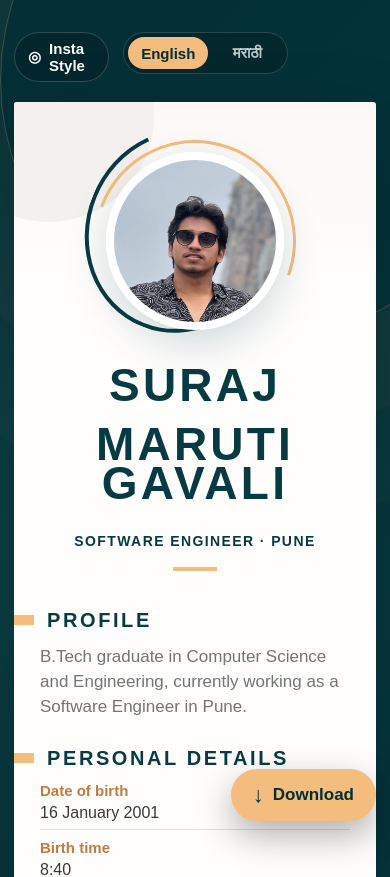
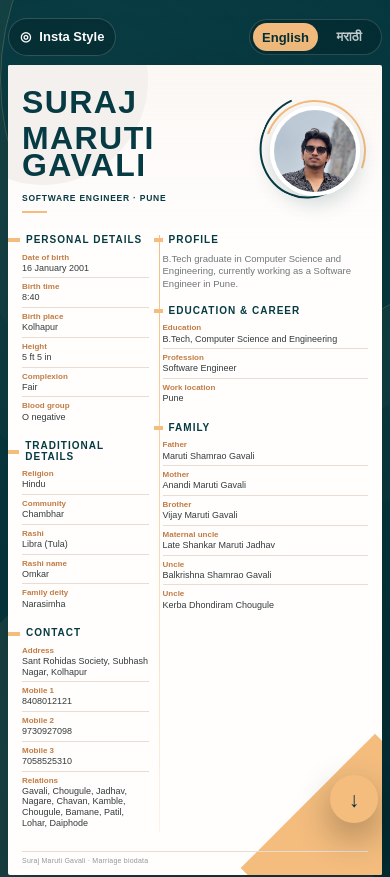
Before and after one commit to SurajGavali/biodata, a Next.js app: page / in a window 390 px wide. Shown: the top 877 px of the page. Built offline with nearby package versions, Linux system fonts and the light colour scheme; a web font is replaced by a local one.

Commit message:
Improve mobile biodata layout

```diff
--- a/src/app/globals.css
+++ b/src/app/globals.css
@@ -450,6 +450,10 @@ a:focus-visible {
   background: linear-gradient(var(--peach), rgba(244, 189, 126, 0.25));
 }
 
+.mobileContentGrid {
+  display: none;
+}
+
 .column {
   display: flex;
   flex-direction: column;
@@ -751,108 +755,286 @@ a:focus-visible {
 
 @media (max-width: 700px) {
   .pageShell {
-    padding: 32px 14px 48px;
+    padding: 18px 8px 34px;
   }
 
   .pageIntro {
     justify-content: flex-start;
+    margin-bottom: 9px;
   }
 
   .controls,
   .languageControl {
     width: 100%;
-    align-items: flex-start;
+    align-items: center;
   }
 
   .languageControl {
-    flex-direction: column;
-    gap: 7px;
+    width: auto;
+    flex-direction: row;
+    gap: 6px;
+  }
+
+  .controls {
+    gap: 8px;
+    justify-content: space-between;
+  }
+
+  .styleSwitch {
+    min-height: 38px;
+    padding: 6px 11px;
+    font-size: 13px;
+    line-height: 1.05;
+  }
+
+  .segmentedControl {
+    gap: 2px;
+    padding: 3px;
+  }
+
+  .segmentedControl button {
+    min-width: 58px;
+    padding: 6px 9px;
+    font-size: 13px;
   }
 
   .floatingDownload {
-    right: max(14px, env(safe-area-inset-right));
-    bottom: max(14px, env(safe-area-inset-bottom));
+    right: max(12px, env(safe-area-inset-right));
+    bottom: max(12px, env(safe-area-inset-bottom));
   }
 
-  .biodataSheet {
-    min-height: 0;
-    padding: 34px 26px 76px;
+  .floatingDownloadButton {
+    justify-content: center;
+    width: 48px;
+    min-height: 48px;
+    padding: 0;
   }
 
-  .profileHeader {
-    grid-template-columns: 1fr;
-    gap: 20px;
-    justify-items: center;
-    margin-bottom: 38px;
-    text-align: center;
+  .floatingDownloadButton > span:first-child {
+    font-size: 21px;
   }
 
-  .portraitOrbits {
-    width: 210px;
-    height: 210px;
+  .downloadButtonLabel {
+    position: absolute;
+    overflow: hidden;
+    width: 1px;
+    height: 1px;
+    clip: rect(0 0 0 0);
+    white-space: nowrap;
   }
 
-  .portraitFrame {
-    width: 178px;
-    height: 178px;
+  .downloadMenu {
+    width: min(205px, calc(100vw - 24px));
   }
 
-  .identity h1,
-  [lang="mr"] .identity h1 {
-    align-items: center;
-    font-size: 46px;
-    line-height: 0.86;
+  .sheetWrapper .biodataSheet:not(.exportSheet) {
+    min-height: 0;
+    padding: 20px 14px 43px;
+    border-radius: 2px;
   }
 
-  .headline {
-    font-size: 14px;
-    letter-spacing: 0.1em;
+  .sheetWrapper .profileHeader {
+    grid-template-areas: "identity portrait";
+    grid-template-columns: minmax(0, 1.55fr) minmax(102px, 0.85fr);
+    gap: 9px;
+    align-items: center;
+    min-height: 132px;
+    margin-bottom: 18px;
+    text-align: left;
   }
 
-  .titleRule {
-    margin-inline: auto;
+  .sheetWrapper .portraitOrbits {
+    grid-area: portrait;
+    width: 118px;
+    height: 118px;
+    justify-self: end;
   }
 
-  .contentGrid {
-    grid-template-columns: 1fr;
-    gap: 28px;
+  .sheetWrapper .portraitFrame {
+    width: 99px;
+    height: 99px;
+    border-width: 4px;
+    box-shadow: 0 8px 20px rgba(7, 59, 67, 0.18);
   }
 
-  .contentGrid::after {
+  .sheetWrapper .orbitOne {
+    inset: 2px;
+    border-width: 2px;
+  }
+
+  .sheetWrapper .orbitTwo {
+    inset: -3px 10px 5px -2px;
+    border-width: 2px;
+  }
+
+  .sheetWrapper .identity {
+    grid-area: identity;
+  }
+
+  .sheetWrapper .identity h1,
+  .sheetWrapper [lang="mr"] .identity h1 {
+    align-items: flex-start;
+    font-size: clamp(25px, 8.2vw, 32px);
+    letter-spacing: 0.045em;
+    line-height: 0.82;
+  }
+
+  .sheetWrapper .identity h1 strong {
+    margin-top: 10px;
+  }
+
+  .sheetWrapper [lang="mr"] .identity h1 strong {
+    margin-top: 6px;
+  }
+
+  .sheetWrapper .headline {
+    margin-top: 15px;
+    font-size: 8.5px;
+    letter-spacing: 0.09em;
+    line-height: 1.2;
+  }
+
+  .sheetWrapper .titleRule {
+    width: 25px;
+    height: 2px;
+    margin-top: 8px;
+  }
+
+  .sheetWrapper .desktopContentGrid {
     display: none;
   }
 
-  .column {
-    gap: 28px;
+  .sheetWrapper .mobileContentGrid {
+    position: relative;
+    display: grid;
+    grid-template-columns: minmax(0, 0.37fr) minmax(0, 0.63fr);
+    gap: 15px;
   }
 
-  .headingMark,
-  .columnRight .headingMark {
-    width: 20px;
-    margin-left: -26px;
+  .sheetWrapper .mobileContentGrid::after {
+    position: absolute;
+    top: 0;
+    bottom: 0;
+    left: calc(37% + 7px);
+    width: 1px;
+    content: "";
+    background: linear-gradient(var(--peach), rgba(244, 189, 126, 0.18));
   }
 
-  .sectionHeading h2 {
-    font-size: 20px;
+  .sheetWrapper .mobileColumn {
+    display: flex;
+    flex-direction: column;
+    gap: 15px;
+    min-width: 0;
   }
 
-  .detailRow {
-    grid-template-columns: minmax(96px, 0.4fr) minmax(0, 0.6fr);
+  .sheetWrapper .mobileMain {
+    padding-left: 1px;
   }
 
-  .sheetFooter {
-    right: 26px;
-    bottom: 15px;
-    left: 26px;
-    flex-direction: column;
-    gap: 3px;
+  .sheetWrapper .sectionHeading {
+    gap: 6px;
+    margin-bottom: 7px;
+  }
+
+  .sheetWrapper .headingMark,
+  .sheetWrapper .columnRight .headingMark {
+    width: 12px;
+    height: 4px;
+    margin-left: -14px;
+  }
+
+  .sheetWrapper .mobileMain .headingMark {
+    width: 9px;
+    margin-left: -9px;
+  }
+
+  .sheetWrapper .sectionHeading h2 {
+    font-size: 11px;
+    letter-spacing: 0.1em;
+    line-height: 1.05;
+  }
+
+  .sheetWrapper .aboutSection p {
+    font-size: 9.5px;
+    line-height: 1.35;
+  }
+
+  .sheetWrapper .detailList {
+    gap: 4px;
+  }
+
+  .sheetWrapper .detailRow {
+    grid-template-columns: 1fr;
+    gap: 1px;
+    padding-bottom: 4px;
+    line-height: 1.15;
+  }
+
+  .sheetWrapper .detailRow dt {
+    font-size: 8px;
+    line-height: 1.15;
+  }
+
+  .sheetWrapper .detailRow dd {
+    font-size: 9.5px;
+    line-height: 1.18;
+  }
+
+  .sheetWrapper [lang="mr"] .sectionHeading h2 {
+    font-size: 10px;
+  }
+
+  .sheetWrapper [lang="mr"] .detailRow dt {
+    font-size: 7.5px;
+  }
+
+  .sheetWrapper [lang="mr"] .detailRow dd,
+  .sheetWrapper [lang="mr"] .aboutSection p {
+    font-size: 9px;
+  }
+
+  .sheetWrapper .sheetFooter {
+    right: 14px;
+    bottom: 10px;
+    left: 14px;
+    display: block;
+    padding-top: 5px;
+    font-size: 7px;
+    line-height: 1.2;
   }
 }
 
 @media (max-width: 420px) {
-  .detailRow {
-    grid-template-columns: 1fr;
-    gap: 3px;
+  .sheetWrapper .profileHeader {
+    grid-template-columns: minmax(0, 1.5fr) minmax(92px, 0.8fr);
+  }
+
+  .sheetWrapper .portraitOrbits {
+    width: 106px;
+    height: 106px;
+  }
+
+  .sheetWrapper .portraitFrame {
+    width: 90px;
+    height: 90px;
+  }
+
+  .sheetWrapper .mobileContentGrid {
+    grid-template-columns: minmax(0, 0.38fr) minmax(0, 0.62fr);
+    gap: 13px;
+  }
+
+  .sheetWrapper .mobileContentGrid::after {
+    left: calc(38% + 6px);
+  }
+
+  .sheetWrapper .sectionHeading h2 {
+    font-size: 10px;
+  }
+
+  .sheetWrapper .detailRow dd {
+    font-size: 9px;
   }
 }
 
--- a/src/app/page.tsx
+++ b/src/app/page.tsx
@@ -19,19 +19,24 @@ const localized = (text: LocalizedText, locale: Locale) => text[locale];
 function DetailSection({
   section,
   locale,
+  className = "",
 }: {
   section: BiodataSection;
   locale: Locale;
+  className?: string;
 }) {
   return (
-    <section className="bioSection">
+    <section className={`bioSection ${className}`.trim()}>
       <div className="sectionHeading">
         <span className="headingMark" aria-hidden="true" />
         <h2>{localized(section.title, locale)}</h2>
       </div>
       <dl className="detailList">
-        {section.details.map((detail) => (
-          <div className="detailRow" key={detail.label.en}>
+        {section.details.map((detail, index) => (
+          <div
+            className="detailRow"
+            key={`${detail.label.en}-${detail.value.en}-${index}`}
+          >
             <dt>{localized(detail.label, locale)}</dt>
             <dd>{localized(detail.value, locale)}</dd>
           </div>
@@ -90,7 +95,7 @@ function BiodataSheet({
         </div>
       </header>
 
-      <div className="contentGrid">
+      <div className="contentGrid desktopContentGrid">
         <div className="column">
           <section className="bioSection aboutSection">
             <div className="sectionHeading">
@@ -109,6 +114,28 @@ function BiodataSheet({
           <DetailSection section={biodata.contact} locale={locale} />
         </div>
       </div>
+
+      {!exportMode && (
+        <div className="mobileContentGrid">
+          <div className="mobileColumn mobileRail">
+            <DetailSection section={biodata.personal} locale={locale} />
+            <DetailSection section={biodata.horoscope} locale={locale} />
+            <DetailSection section={biodata.contact} locale={locale} />
+          </div>
+
+          <div className="mobileColumn mobileMain">
+            <section className="bioSection aboutSection">
+              <div className="sectionHeading">
+                <span className="headingMark" aria-hidden="true" />
+                <h2>{copy.about}</h2>
+              </div>
+              <p>{localized(biodata.introduction, locale)}</p>
+            </section>
+            <DetailSection section={biodata.education} locale={locale} />
+            <DetailSection section={biodata.family} locale={locale} />
+          </div>
+        </div>
+      )}
 
       <footer className="sheetFooter">
         <span>{copy.footerNotice}</span>
@@ -324,11 +351,13 @@ export default function Home() {
           onClick={() => setDownloadMenuOpen((open) => !open)}
         >
           <span aria-hidden="true">↓</span>
-          {exportStatus === "png"
-            ? copy.generatingPng
-            : exportStatus === "pdf"
-              ? copy.generatingPdf
-              : copy.download}
+          <span className="downloadButtonLabel">
+            {exportStatus === "png"
+              ? copy.generatingPng
+              : exportStatus === "pdf"
+                ? copy.generatingPdf
+                : copy.download}
+          </span>
         </button>
         <p className="controlStatus" role="status" aria-live="polite">
           {exportError ? copy.downloadError : ""}
```
